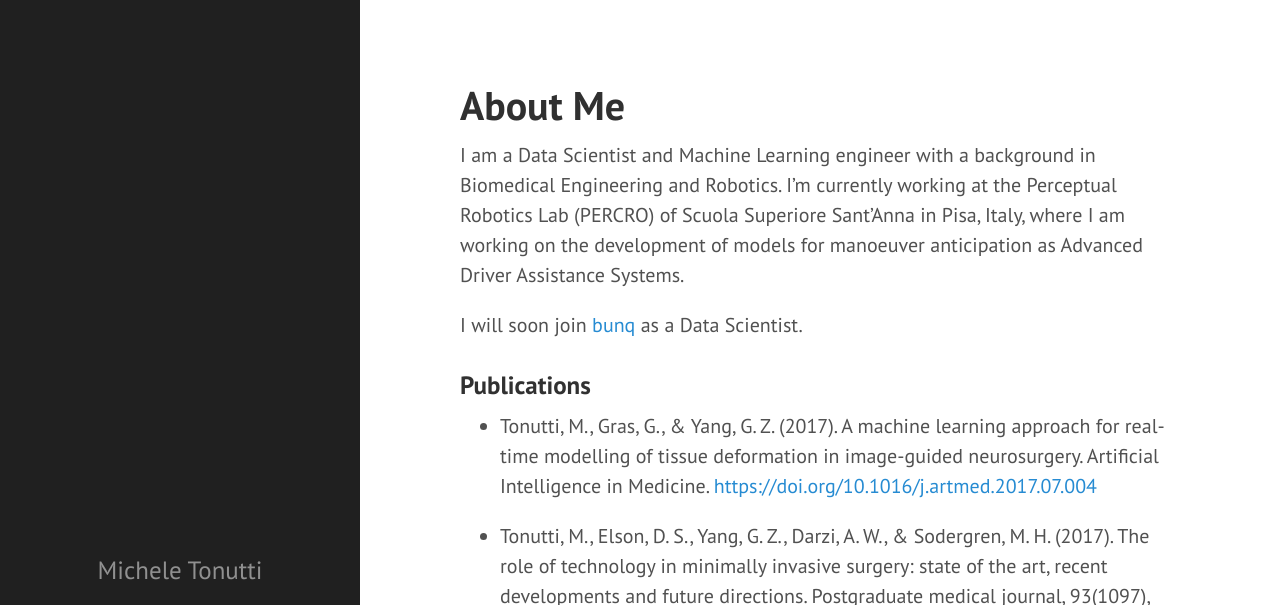
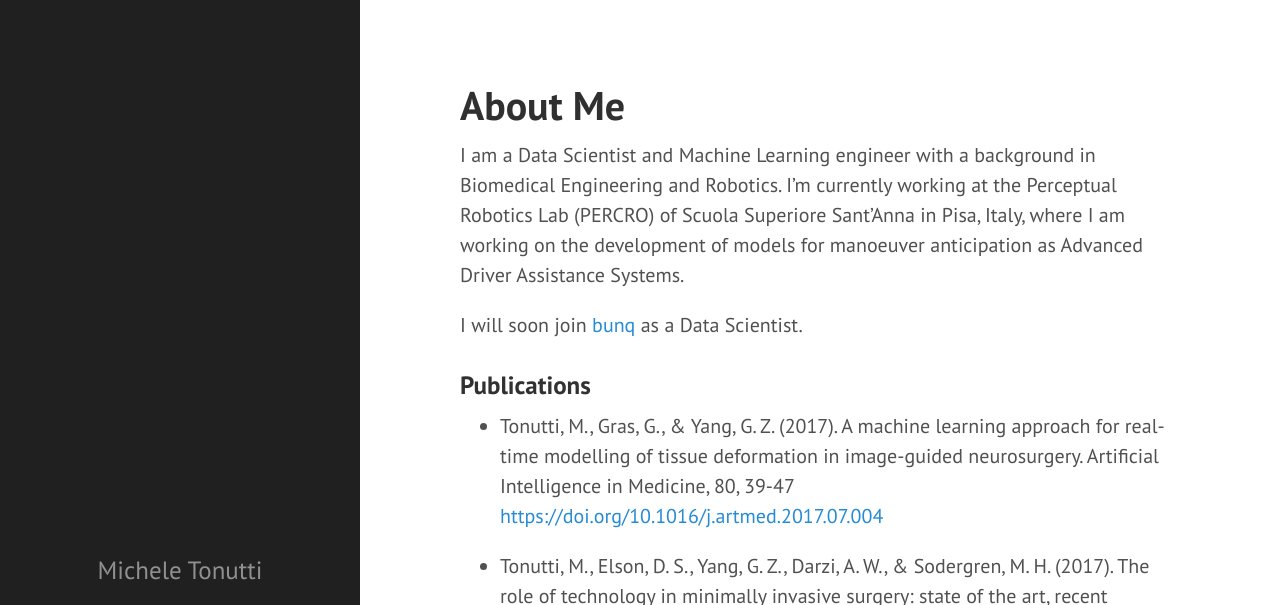
Before and after one commit to michetonu/michetonu.github.io, a Jekyll site: the page built from about.md, in a window 1280 px wide and 1184 px high, cut to the strip 0-605 px from the top of the window. Built offline with Jekyll 4.4.1, drawn with Linux system fonts in a browser that asks for light colours.

Commit message:
Update about.md

```diff
--- a/about.md
+++ b/about.md
@@ -9,7 +9,7 @@
 
 ### Publications
 
-- Tonutti, M., Gras, G., & Yang, G. Z. (2017). A machine learning approach for real-time modelling of tissue deformation in image-guided neurosurgery. Artificial Intelligence in Medicine. [https://doi.org/10.1016/j.artmed.2017.07.004](https://doi.org/10.1016/j.artmed.2017.07.004)
+- Tonutti, M., Gras, G., & Yang, G. Z. (2017). A machine learning approach for real-time modelling of tissue deformation in image-guided neurosurgery. Artificial Intelligence in Medicine, 80, 39-47 [https://doi.org/10.1016/j.artmed.2017.07.004](https://doi.org/10.1016/j.artmed.2017.07.004)
 
 - Tonutti, M., Elson, D. S., Yang, G. Z., Darzi, A. W., & Sodergren, M. H. (2017). The role of technology in minimally invasive surgery: state of the art, recent developments and future directions. Postgraduate medical journal, 93(1097), 159. [http://dx.doi.org/10.1136/postgradmedj-2016-134311](http://dx.doi.org/10.1136/postgradmedj-2016-134311)
 
```
